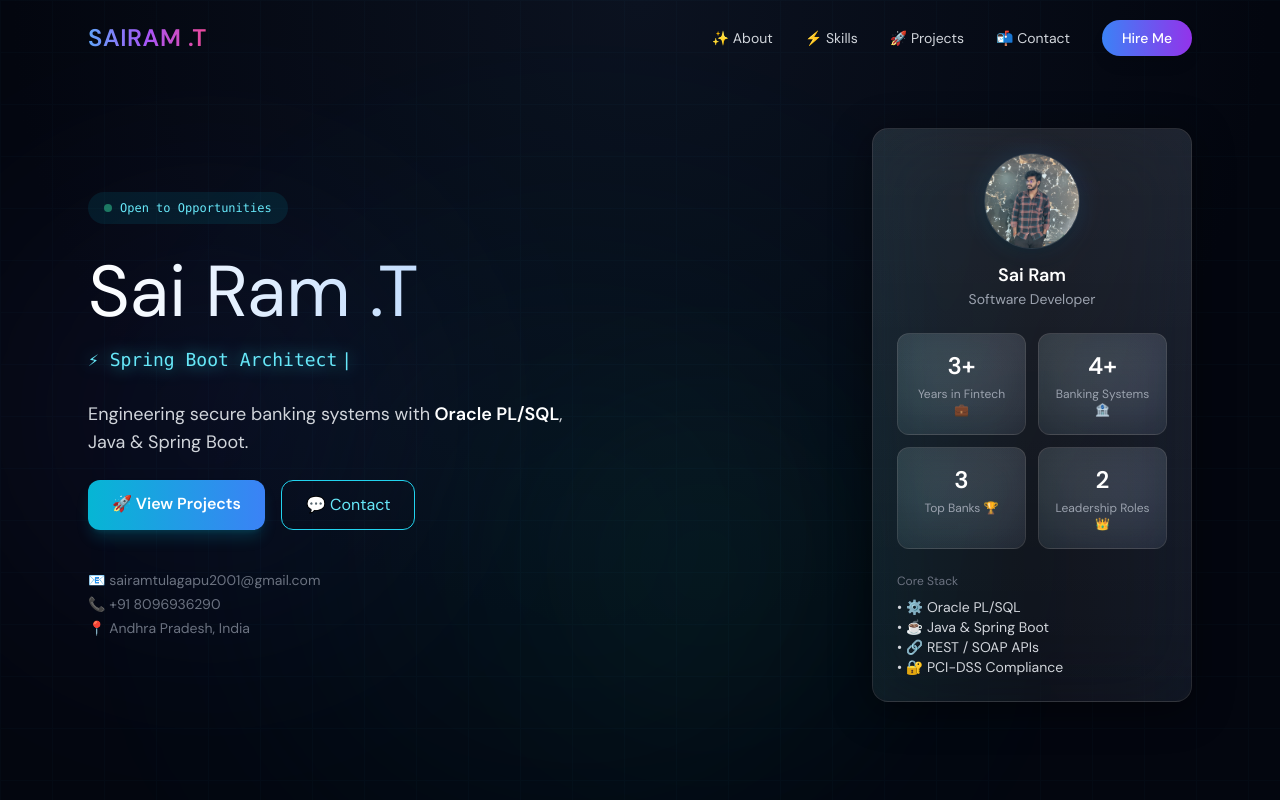
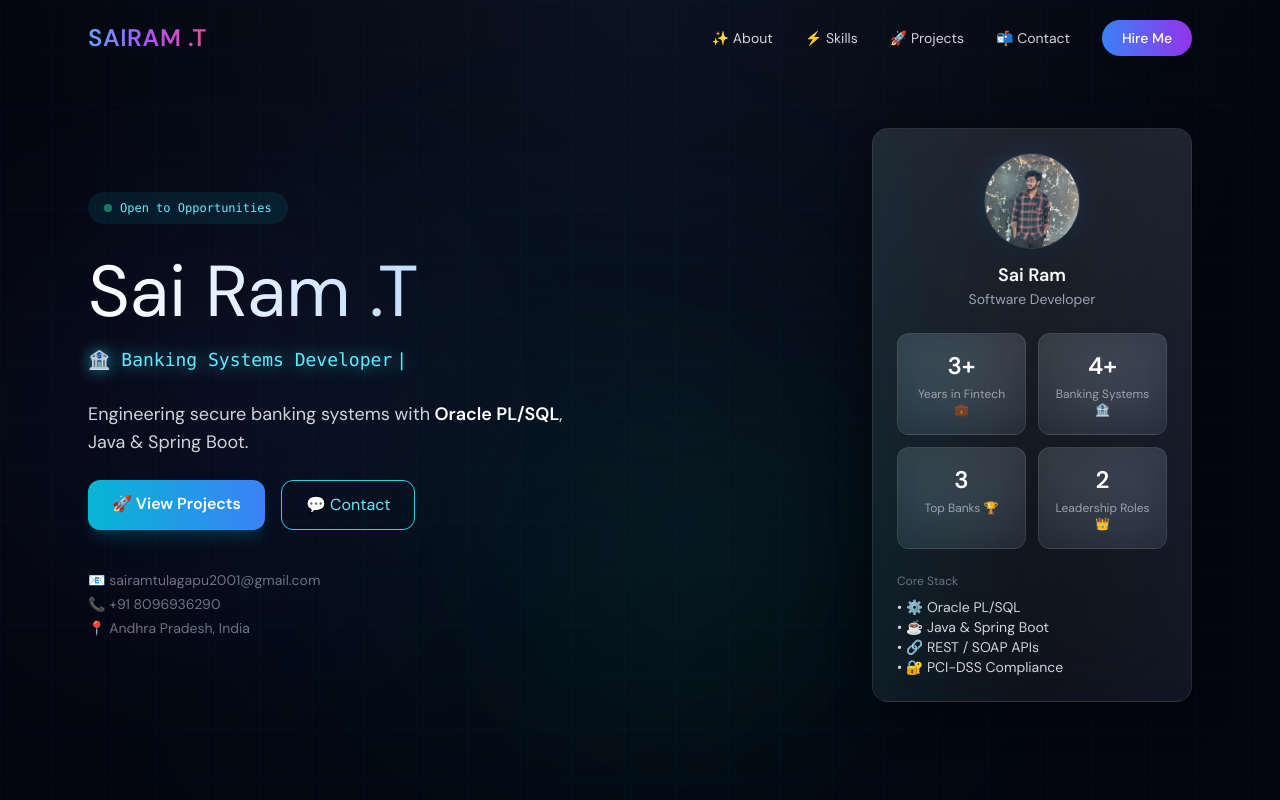
Before and after one commit to BI4143-oracle/portfolio, a React (Vite) app: page / in a window 1280 px wide. Shown: the top 800 px of the page. Built offline with nearby package versions, Linux system fonts and the light colour scheme.

Commit message:
Change is desc

```diff
--- a/src/data/portfolioData.js
+++ b/src/data/portfolioData.js
@@ -21,9 +21,9 @@ export const CORE_STACK = [
 
 export const ROLES = [
   "💻 Oracle PL/SQL Engineer",
-  "⚡ Spring Boot Architect",
   "🏦 Banking Systems Developer",
   "🚀 Fintech Problem Solver",
+  "☕ Java & Spring Boot Developer",
 ];
 
 export const SKILL_GROUPS = [
```
